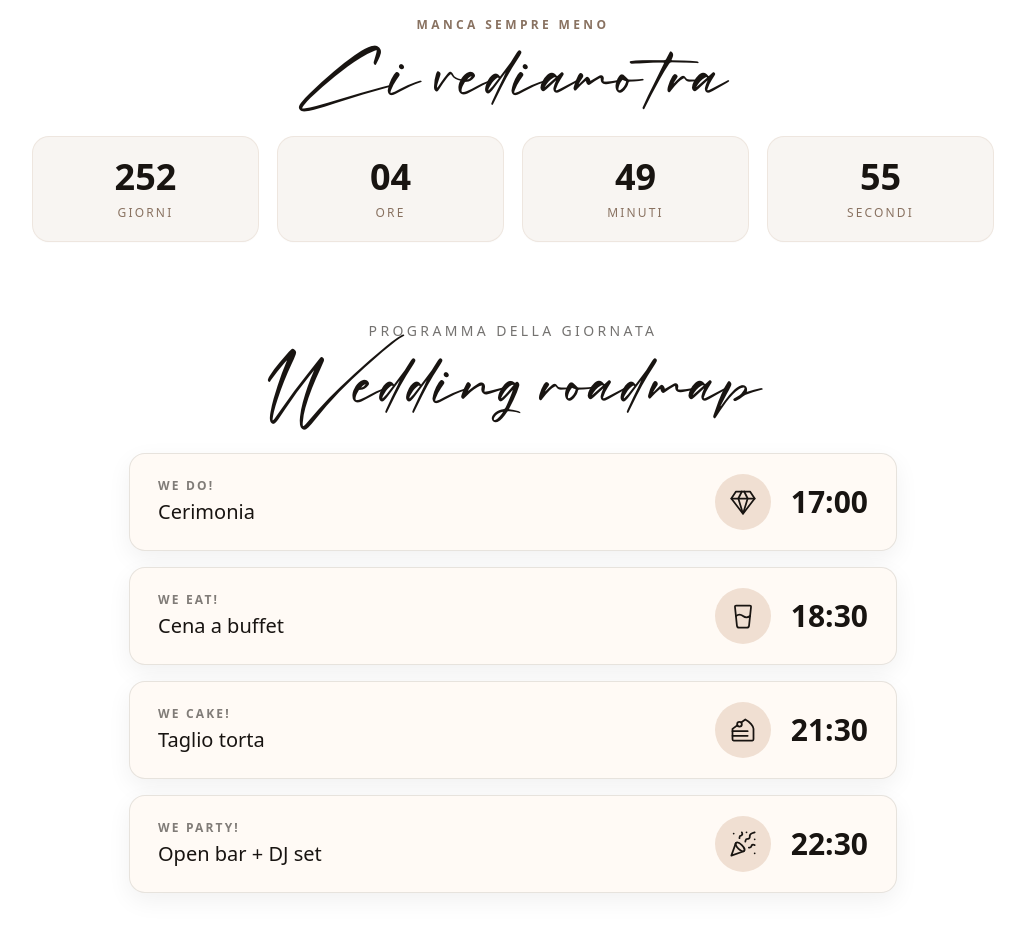
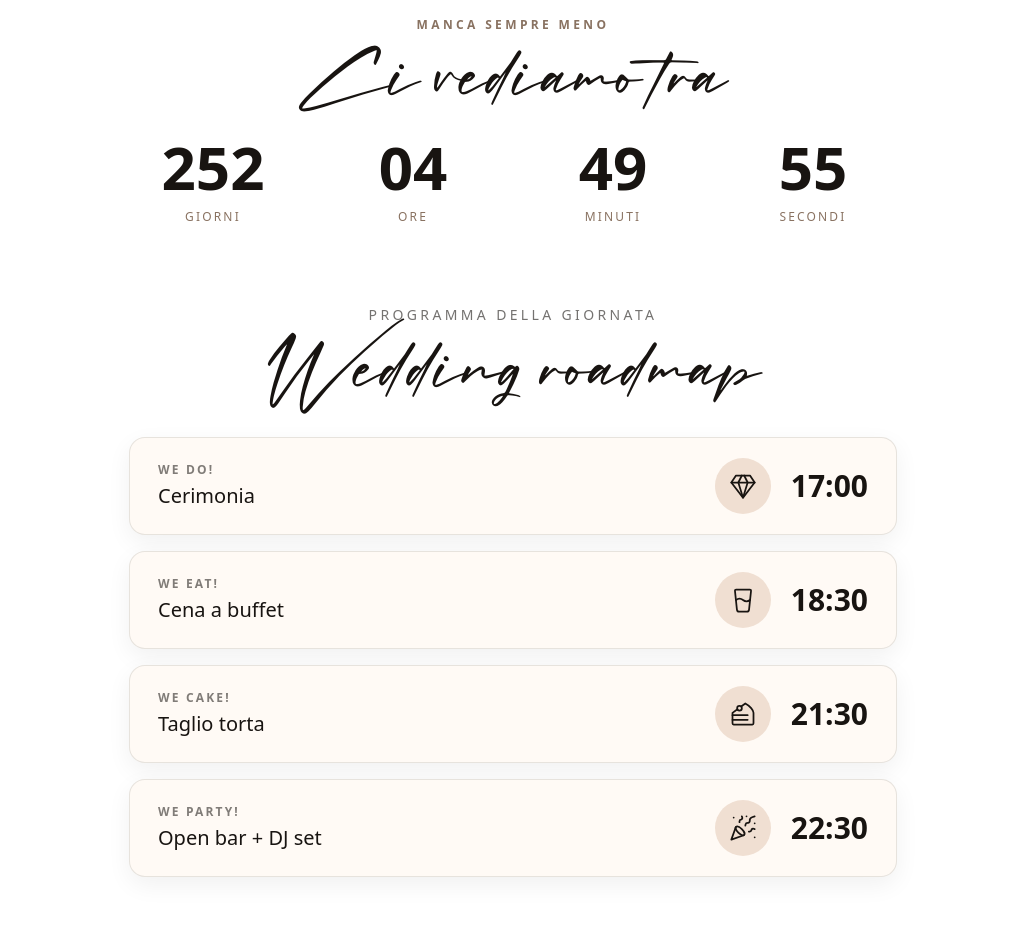
Before and after one commit to fabioper85/wed-times, a Next.js app: page / in a window 1280 px wide. Shown: the part 780-1711 px from the top of the page, without its empty margins (127-1152 px from the left). Built offline with nearby package versions, Linux system fonts and the light colour scheme; a web font is replaced by a local one.

Commit message:
Refine countdown number layout

```diff
--- a/src/components/Countdown.tsx
+++ b/src/components/Countdown.tsx
@@ -53,13 +53,13 @@ const Countdown = ({ target }: { target: number }) => {
         Manca sempre meno
       </p>
       <h2 className="mt-3 font-rockidate text-5xl text-[#181411] sm:text-6xl">Ci vediamo tra</h2>
-      <div className="mt-8 grid grid-cols-2 gap-3 sm:grid-cols-4 sm:gap-5" aria-live="polite">
+      <div className="mx-auto mt-8 grid max-w-3xl grid-cols-2 gap-x-6 gap-y-7 sm:grid-cols-4 sm:gap-x-8" aria-live="polite">
         {units.map(({ label, value }) => (
-          <div key={label} className="rounded-2xl bg-[#f8f5f2] px-3 py-5 shadow-sm ring-1 ring-[#eee6df]">
-            <span className="block font-lexend-deca text-3xl font-semibold tabular-nums text-[#181411] sm:text-4xl">
+          <div key={label}>
+            <span className="block font-lexend-deca text-5xl font-semibold leading-none tabular-nums text-[#181411] sm:text-6xl">
               {isReady ? String(value).padStart(2, '0') : '00'}
             </span>
-            <span className="mt-2 block font-lexend-deca text-xs uppercase tracking-[0.18em] text-[#897261]">
+            <span className="mt-3 block font-lexend-deca text-xs uppercase tracking-[0.18em] text-[#897261]">
               {label}
             </span>
           </div>
```
